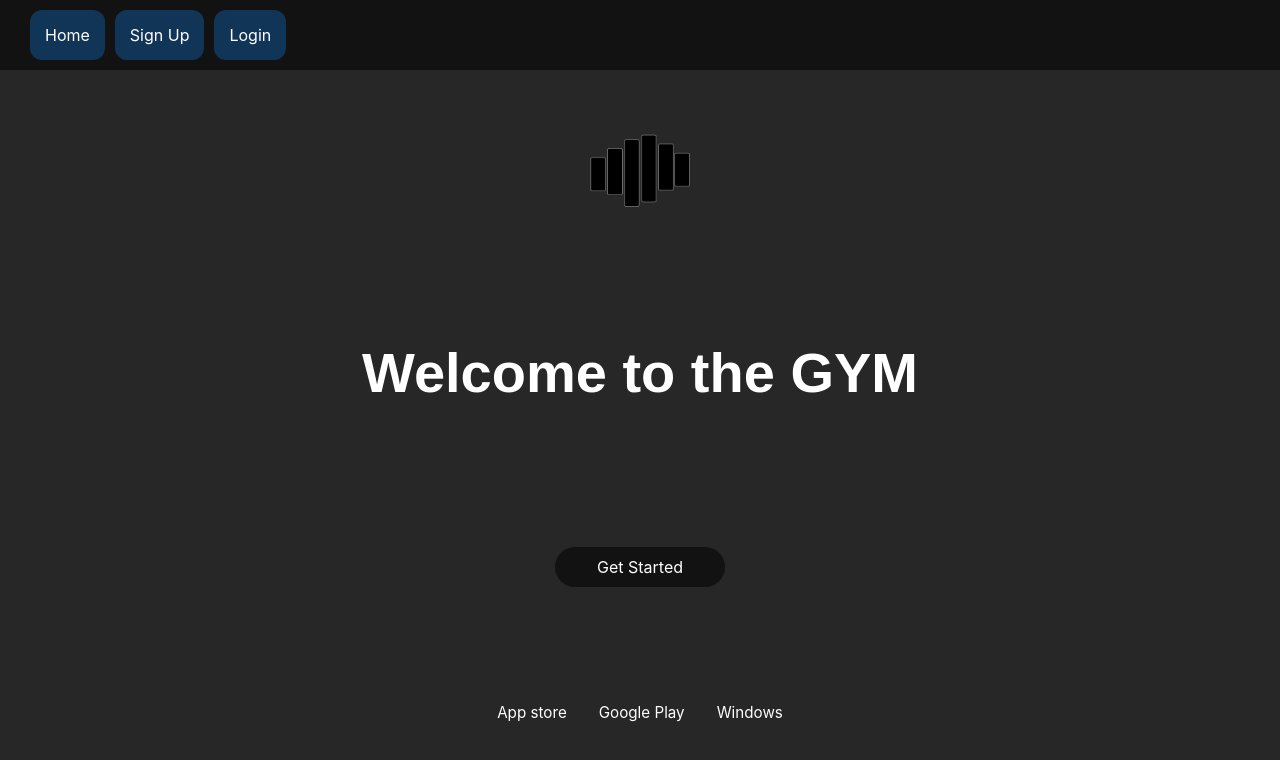
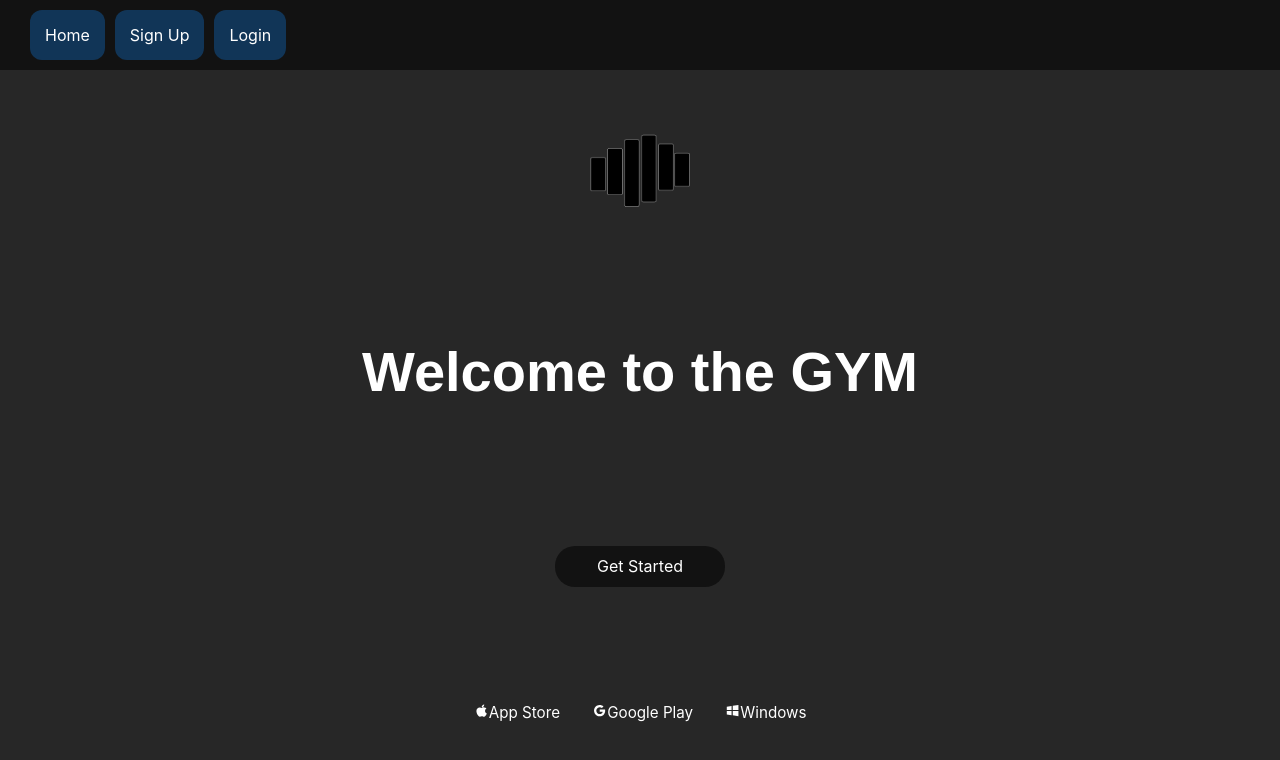
Before and after one commit to mikoogla/workoutApp, a React (Create React App) app in the folder workout-app/: page / in a window 1280 px wide. Shown: the top 760 px of the page. Built offline with nearby package versions, Linux system fonts and the light colour scheme.

Commit message:
add svg to footer element which is not footer yet XD

```diff
--- a/workout-app/src/components/LandingPage/WelcomeToSection.js
+++ b/workout-app/src/components/LandingPage/WelcomeToSection.js
@@ -1,4 +1,5 @@
 import React from "react"
+import { AiFillApple, AiOutlineGoogle, AiFillWindows } from "react-icons/ai"
 import WelcomeToIcon from "./assets/WelcomeToIcon"
 
 import styles from "./WelcomeToSection.module.css"
@@ -13,9 +14,15 @@ const WelcomeToSection = () => {
 					<a href='/userlogin'>Get Started</a>
 				</div>
 				<div className={styles["company-icons"]}>
-					<span className={styles["company-icons__item"]}>App store</span>
-					<span className={styles["company-icons__item"]}>Google Play</span>
-					<span className={styles["company-icons__item"]}>Windows</span>
+					<span className={styles["company-icons__item"]}>
+						{<AiFillApple />}App Store
+					</span>
+					<span className={styles["company-icons__item"]}>
+						{<AiOutlineGoogle />}Google Play
+					</span>
+					<span className={styles["company-icons__item"]}>
+						{<AiFillWindows />}Windows
+					</span>
 				</div>
 			</div>
 		</div>
```
Also changed, not shown: 1 other file (tests, documents, lock files or other folders).
